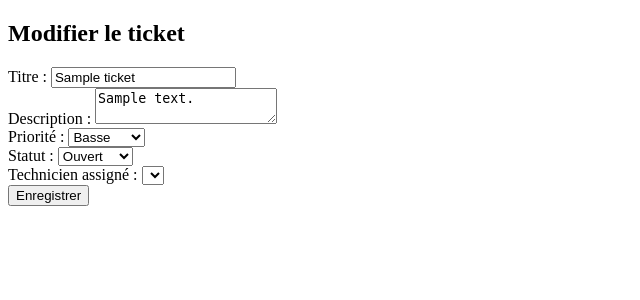
After one commit to maissakrch/gestion-ticket-devops, a Flask app: page /admin/tickets/edit/1 in a window 1280 px wide. The commit adds this page. Shown: the top 300 px of the page, without its empty margins (0-640 px from the left). Run offline with Flask 3, Linux system fonts and the light colour scheme; a user stored in the database is signed in; tables that the repository leaves empty hold one stand-in row (values such as "Sample post"); lists and menus that the app fills with data are empty.

Commit message:
Ajout du rôle technicien + assignation automatique + interface admin complète

```diff
--- a/backend/app.py
+++ b/backend/app.py
@@ -82,27 +82,33 @@ def afficher_formulaire():
 
 
 # 🌐 Formulaire HTML (soumission)
+from random import choice
+
 @app.route('/tickets', methods=['POST'])
+@login_required
 def formulaire_ticket():
     titre = request.form.get('titre')
     description = request.form.get('description')
     priorite = request.form.get('priorite')
     statut = request.form.get('statut')
-    id_employe = request.form.get('id_employe')
-    id_technicien = request.form.get('id_technicien')
+
+    # assignation automatique aléatoire à un technicien
+    techniciens = Utilisateur.query.filter_by(role='technicien').all()
+    technicien_assigne = choice(techniciens).id if techniciens else None
 
     nouveau_ticket = Ticket(
         titre=titre,
         description=description,
         priorite=priorite,
         statut=statut,
-        id_employe=id_employe,
-        id_technicien=id_technicien
+        id_employe=current_user.id,
+        id_technicien=technicien_assigne
     )
     db.session.add(nouveau_ticket)
     db.session.commit()
 
     return redirect('/formulaire')
+
 
 # 📊 Dashboard avec filtres (protégé)
 @app.route('/dashboard')
@@ -262,6 +268,26 @@ def maj_ticket(id):
     db.session.commit()
     return redirect('/technicien/tickets')
 
+@app.route('/admin/tickets/edit/<int:id>', methods=['GET', 'POST'])
+@login_required
+def edit_ticket(id):
+    if current_user.role != 'admin':
+        return "Accès refusé", 403
+
+    ticket = Ticket.query.get(id)
+    techniciens = Utilisateur.query.filter_by(role='technicien').all()
+
+    if request.method == 'POST':
+        ticket.titre = request.form.get('titre')
+        ticket.description = request.form.get('description')
+        ticket.priorite = request.form.get('priorite')
+        ticket.statut = request.form.get('statut')
+        ticket.id_technicien = int(request.form.get('id_technicien'))
+        db.session.commit()
+        return redirect('/dashboard')
+
+    return render_template('edit_ticket.html', ticket=ticket, techniciens=techniciens)
+
 
 # 🚀 Lancement
 if __name__ == '__main__':
--- /dev/null
+++ b/backend/templates/edit_ticket.html
@@ -0,0 +1,42 @@
+<!DOCTYPE html>
+<html lang="fr">
+<head>
+    <meta charset="UTF-8">
+    <title>Modifier Ticket</title>
+</head>
+<body>
+    <h2>Modifier le ticket</h2>
+    <form method="POST">
+        <label>Titre :</label>
+        <input type="text" name="titre" value="{{ ticket.titre }}" required><br>
+
+        <label>Description :</label>
+        <textarea name="description">{{ ticket.description }}</textarea><br>
+
+        <label>Priorité :</label>
+        <select name="priorite">
+            <option value="basse" {% if ticket.priorite == 'basse' %}selected{% endif %}>Basse</option>
+            <option value="moyenne" {% if ticket.priorite == 'moyenne' %}selected{% endif %}>Moyenne</option>
+            <option value="haute" {% if ticket.priorite == 'haute' %}selected{% endif %}>Haute</option>
+        </select><br>
+
+        <label>Statut :</label>
+        <select name="statut">
+            <option value="ouvert" {% if ticket.statut == 'ouvert' %}selected{% endif %}>Ouvert</option>
+            <option value="en cours" {% if ticket.statut == 'en cours' %}selected{% endif %}>En cours</option>
+            <option value="fermé" {% if ticket.statut == 'fermé' %}selected{% endif %}>Fermé</option>
+        </select><br>
+
+        <label>Technicien assigné :</label>
+        <select name="id_technicien">
+            {% for tech in techniciens %}
+                <option value="{{ tech.id }}" {% if tech.id == ticket.id_technicien %}selected{% endif %}>
+                    {{ tech.nom }}
+                </option>
+            {% endfor %}
+        </select><br>
+
+        <button type="submit">Enregistrer</button>
+    </form>
+</body>
+</html>
```
Also changed, not shown: backend/templates/dashboard.html (+7 -0 lines), backend/templates/layout.html (+7 -3 lines).
